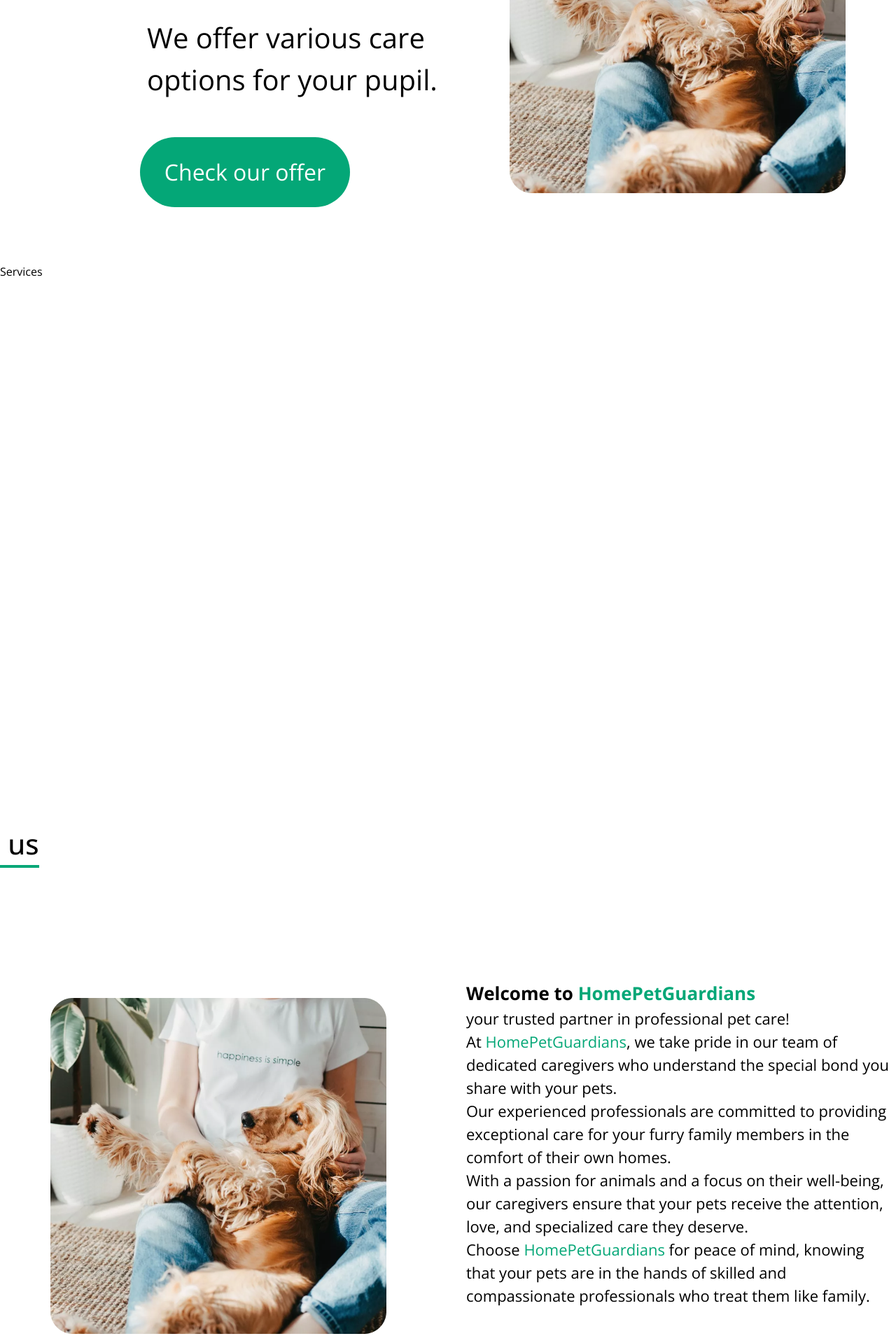
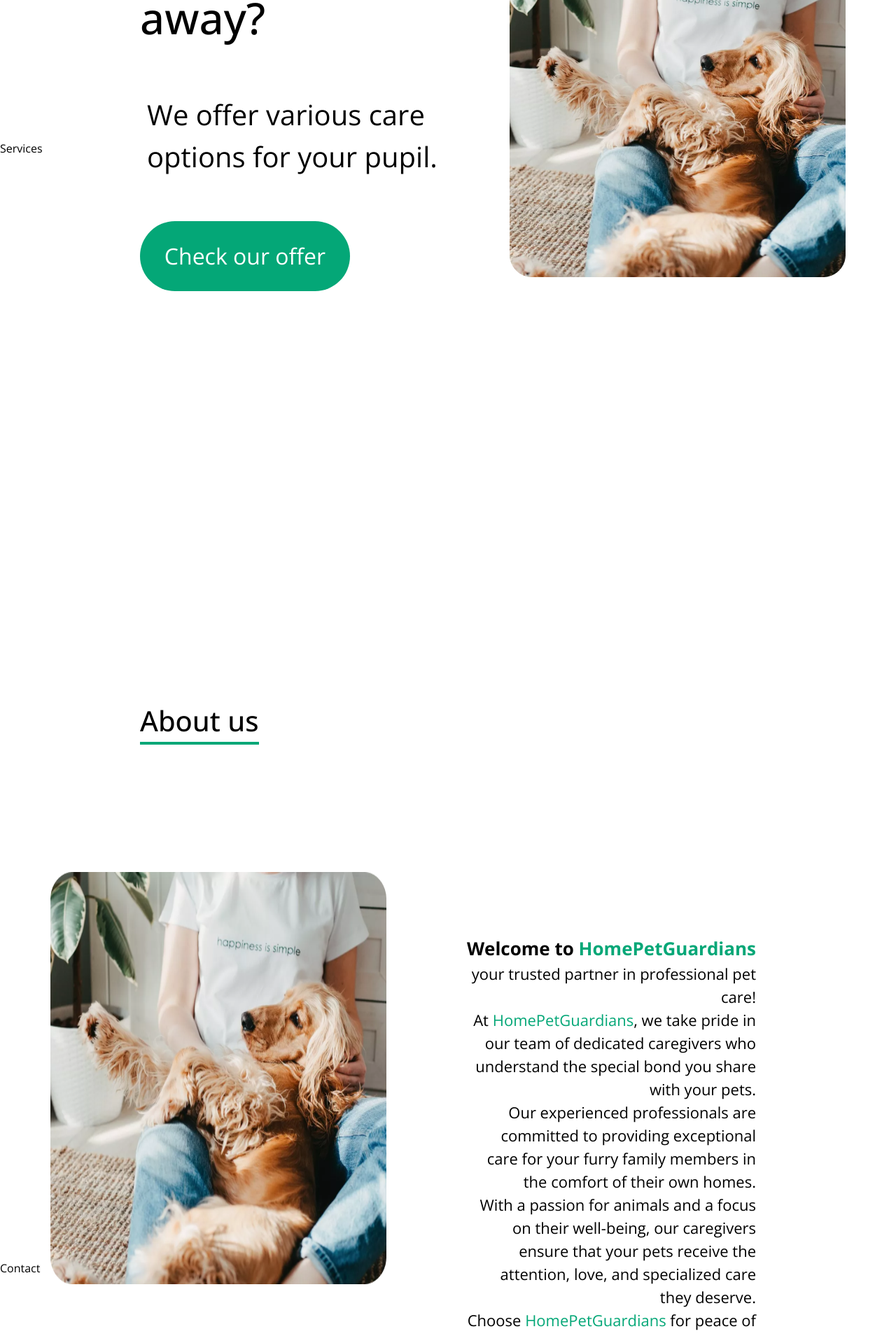
Before and after one commit to ProfessorKT/homepetguardians, a Next.js app: page / in a window 1280 px wide. Shown: the part 600-2509 px from the top of the page at 70% size. Built offline with nearby package versions, Linux system fonts and the light colour scheme; no server answers.

Commit message:
responsywnosc mobilna i lekkie poprawki w about us

```diff
--- a/app/components/AboutUs.jsx
+++ b/app/components/AboutUs.jsx
@@ -2,37 +2,39 @@
 import Image from "next/image";
 import piesek from "../assets/piesek.png";
 
+
 const AboutUs = () => {
   return (
 <section name="about-us" className="grid gap-8 md:grid-cols-2 w-full h-screen">
-  <div className="md:col-span-1 mb-[200px] flex justify-center md:mt-[250px] order-last ">
+  <div className="md:col-span-1 mb-[200px] flex justify-center md:mt-[150px] order-last ">
     <Image src={piesek} alt="" className=""/>
   </div>
+  <div className="ml-[10px] md:col-span-2 md:ml-[200px] border-b-[4px] border-[#04A777] w-[170px] order-first">
+    <h1 className="text-[40px] font-medium ">About us</h1>
+  </div>
+
   <div className="md:col-span-1 order-first md:order-last">
-    <div className="w-[170px] border-b-[4px] border-[#04A777] ml-[10px] md:ml-[-770px]">
-      <h1 className="text-[40px] font-medium">About us</h1>
-    </div>
-    <p className="font-bold text-[26px] mx-[10px] md:mt-40 mt-20">
+    <p className="font-bold text-[26px] mx-[10px] md:mt-60 mt-20 md:text-right md:mr-[200px]">
       Welcome to <span className="text-[#04A777]">HomePetGuardians</span>
     </p>
-    <p className="text-[22px] mx-[10px]">
+    <p className="text-[22px] mx-[10px] md:text-right  md:mr-[200px]">
       your trusted partner in professional pet care!
     </p>
-    <p className="text-[22px] mx-[10px]">
+    <p className="text-[22px] mx-[10px] md:text-right  md:mr-[200px]">
       At <span className="text-[#04A777]">HomePetGuardians</span>, we take pride
       in our team of dedicated caregivers who understand the special bond you
       share with your pets.
     </p>
-    <p className="text-[22px] mx-[10px]">
+    <p className="text-[22px] mx-[10px] md:text-right  md:mr-[200px]">
       Our experienced professionals are committed to providing exceptional care
       for your furry family members in the comfort of their own homes.
     </p>
-    <p className="text-[22px] mx-[10px]">
+    <p className="text-[22px] mx-[10px] md:text-right  md:mr-[200px]">
       With a passion for animals and a focus on their well-being, our caregivers
       ensure that your pets receive the attention, love, and specialized care
       they deserve.
     </p>
-    <p className="text-[22px] mx-[10px]">
+    <p className="text-[22px] mx-[10px] md:text-right  md:mr-[200px]">
       Choose <span className="text-[#04A777]">HomePetGuardians</span> for peace
       of mind, knowing that your pets are in the hands of skilled and
       compassionate professionals who treat them like family.
--- a/app/components/HomeSection.jsx
+++ b/app/components/HomeSection.jsx
@@ -2,12 +2,14 @@
 import Image from "next/image";
 import piesek from "../assets/piesek.png";
 
+
+
 const HomeSection = () => {
   return (
-      <section id="home" className="grid gap-8 md:grid-cols-2">
+      <section id="home" className="grid gap-8 md:grid-cols-2 w-full h-screen">
 
-        <div className="mt-[100px] mx-[10px] text-[62px] font-medium mb-[20px] text-lef md:ml-[200px] md:pt-[100px]">Does your pet need care while you are away?</div>
-        <div className="mx-[10px] text-[40px] mb-[20px] text-left md:col-span-2  md:pl-[200px] md:w-1/2">We offer various care options for your pupil.</div>
+        <div className="mt-[100px] mx-[10px] text-[62px] font-medium mb-[20px] text-lef md:ml-[200px] md:pt-[200px] md:mb-[30px]">Does your pet need care while you are away?</div>
+        <div className="mx-[10px] text-[40px] mb-[20px] text-left md:col-span-2  md:pl-[200px] md:w-1/2 md:mb-[30px]">We offer various care options for your pupil.</div>
         <button className="w-[350px]  px-[10px] py-[20px] text-[32px] bg-[#04A777] text-white rounded-full mx-auto md:h-[100px] md:w-[300px] md:ml-[200px]">Check our offer</button>
        <div className="mb-[100px] mt-40 flex justify-center md:mt-[-400px]">
        <Image src={piesek} alt="" className=""/>
```
